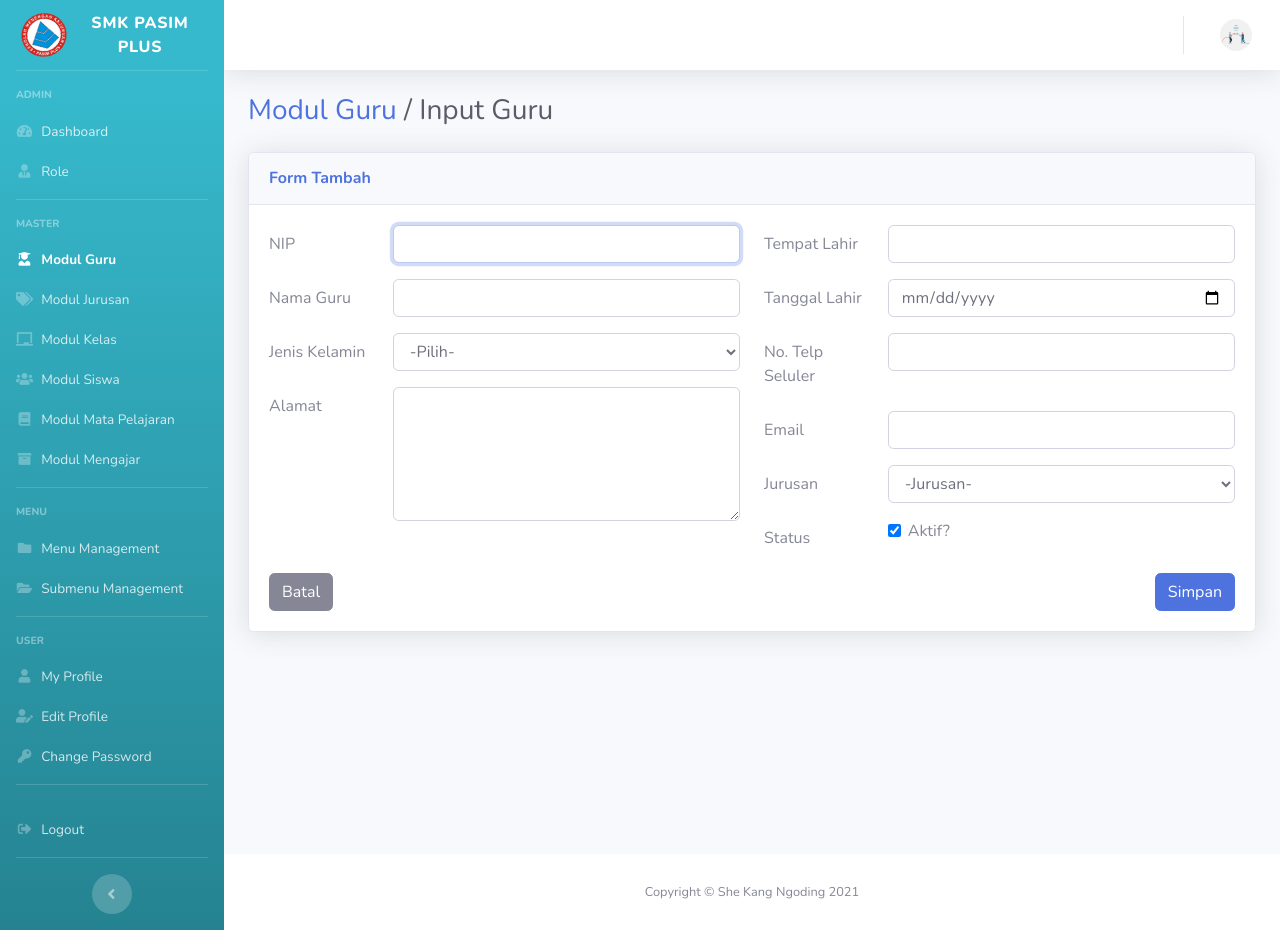
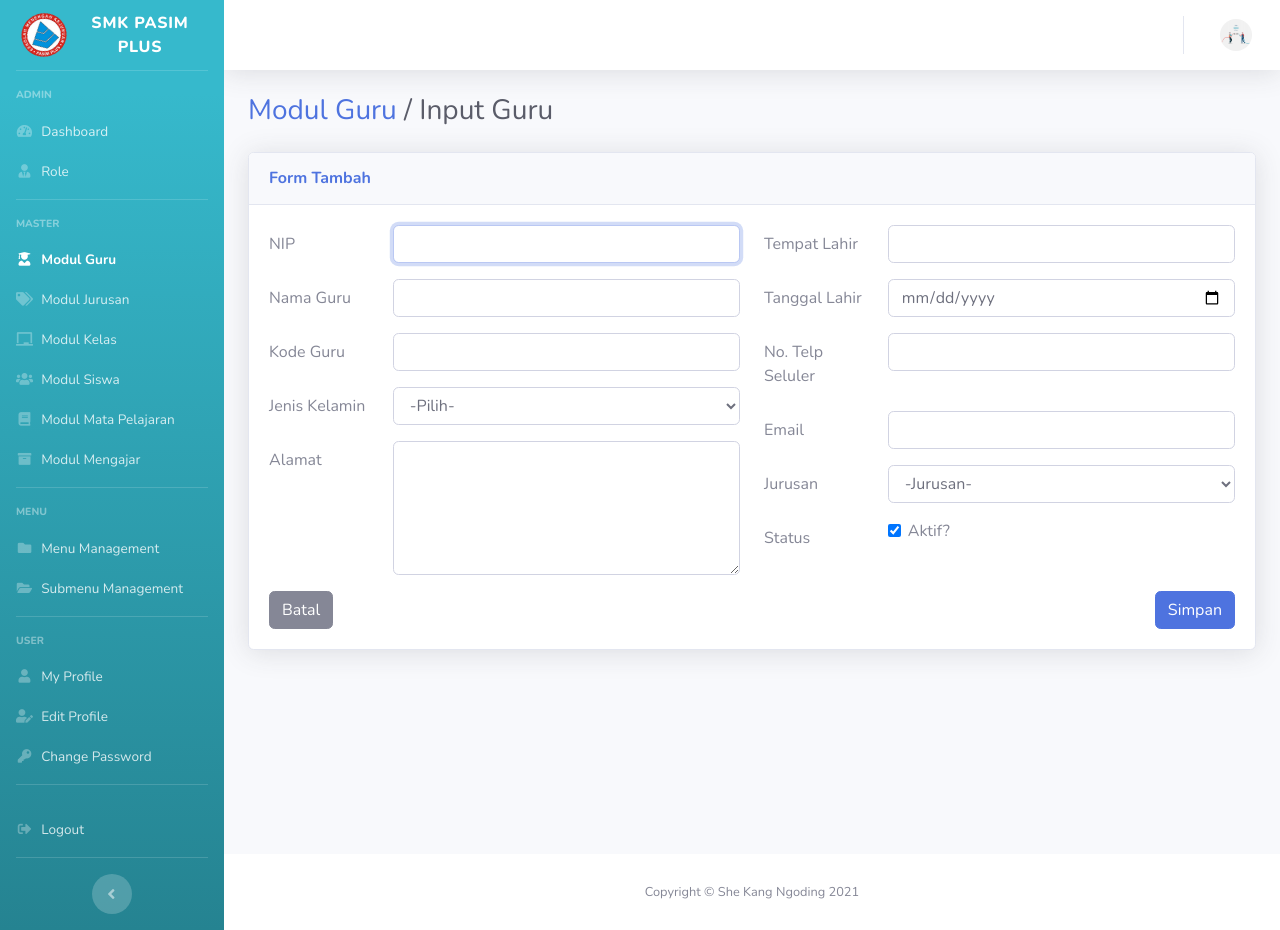
Before and after one commit to miarsmt/administrasi_guru, a CodeIgniter app: page /administrasi_guru/index.php/master/addguru in a window 1280 px wide. Run offline with CodeIgniter, Linux system fonts and the light colour scheme; a user stored in the database is signed in; data comes from the database, SQL or seed files in the repository; data that the repository does not hold is empty.

Commit message:
Modifikasi modul guru

```diff
--- a/application/controllers/Master.php
+++ b/application/controllers/Master.php
@@ -46,13 +46,14 @@ class Master extends CI_Controller
         } else {
             $data = [
                 'nip'           => $this->input->post('nip', true),
-                'namaguru'     => $this->input->post('namaguru', true),
+                'kodeguru'      => $this->input->post('kode', true),
+                'namaguru'      => $this->input->post('namaguru', true),
                 'jeniskelamin'  => $this->input->post('jenkel', true),
                 'tempatlahir'   => $this->input->post('tempat', true),
                 'tgllahir'      => $this->input->post('tgl', true),
-                'alamatguru'   => $this->input->post('alamatguru', true),
+                'alamatguru'    => $this->input->post('alamatguru', true),
                 'notelpseluler' => $this->input->post('notelp', true),
-                'emailguru'    => $this->input->post('emailguru', true),
+                'emailguru'     => $this->input->post('emailguru', true),
                 'kodejurusan'   => $this->input->post('kodejurusan', true),
                 'iduser'        => $this->session->userdata('iduser'),
                 'is_active'     => $this->input->post('is_active', true)
@@ -73,6 +74,9 @@ class Master extends CI_Controller
         $this->form_validation->set_rules('namaguru', 'Nama guru', 'required|trim', [
             'required' => '%s tidak boleh kosong',
         ]);
+        $this->form_validation->set_rules('kode', 'Kode guru', 'required|trim', [
+            'required' => '%s tidak boleh kosong',
+        ]);
         $this->form_validation->set_rules('alamatguru', 'Alamat', 'required|trim|min_length[10]', [
             'required' => '%s tidak boleh kosong',
             'min_length' => '%s minimal 10 karakter'
@@ -89,6 +93,9 @@ class Master extends CI_Controller
         $this->form_validation->set_rules('emailguru', 'Email', 'required|trim|valid_email', [
             'required' => '%s tidak boleh kosong',
             'valid_email' => '%s tidak sesuai'
+        ]);
+        $this->form_validation->set_rules('kodejurusan', 'Jurusan', 'required|trim', [
+            'required' => '%s tidak boleh kosong'
         ]);
     }
 
@@ -120,6 +127,9 @@ class Master extends CI_Controller
     private function _rulesEditGuru()
     {
         $this->form_validation->set_rules('namaguru', 'Nama guru', 'required|trim', [
+            'required' => '%s tidak boleh kosong',
+        ]);
+        $this->form_validation->set_rules('kode', 'Kode guru', 'required|trim', [
             'required' => '%s tidak boleh kosong',
         ]);
         $this->form_validation->set_rules('alamatguru', 'Alamat', 'required|trim|min_length[10]', [
--- a/application/models/Master_model.php
+++ b/application/models/Master_model.php
@@ -37,13 +37,14 @@ class Master_model extends CI_Model
     public function editDataGuru()
     {
         $data = [
-            'namaguru'     => $this->input->post('namaguru', true),
+            'namaguru'      => $this->input->post('namaguru', true),
+            'kodeguru'      => $this->input->post('kode', true),
             'jeniskelamin'  => $this->input->post('jenkel', true),
             'tempatlahir'   => $this->input->post('tempat', true),
             'tgllahir'      => $this->input->post('tgl', true),
-            'alamatguru'   => $this->input->post('alamatguru', true),
+            'alamatguru'    => $this->input->post('alamatguru', true),
             'notelpseluler' => $this->input->post('notelp', true),
-            'emailguru'    => $this->input->post('emailguru', true),
+            'emailguru'     => $this->input->post('emailguru', true),
             'kodejurusan'   => $this->input->post('kodejurusan', true),
             'iduser'        => $this->session->userdata('iduser'),
             'is_active'     => $this->input->post('is_active', true)
--- a/application/views/master/guru/add_guru.php
+++ b/application/views/master/guru/add_guru.php
@@ -29,6 +29,13 @@
                                 <div class="col-sm-9">
                                     <input type="text" class="form-control" name="namaguru" id="namaguru" value="<?= set_value('namaguru'); ?>">
                                     <?= form_error('namaguru', '<small class="text-danger">', '</small>'); ?>
+                                </div>
+                            </div>
+                            <div class="form-group row">
+                                <label for="kode" class="col-sm-3 col-form-label">Kode Guru</label>
+                                <div class="col-sm-9">
+                                    <input type="text" class="form-control" name="kode" id="kode" value="<?= set_value('kode'); ?>">
+                                    <?= form_error('kode', '<small class="text-danger">', '</small>'); ?>
                                 </div>
                             </div>
                             <div class="form-group row">
@@ -87,6 +94,7 @@
                                             <option value="<?= $j['kodejurusan']; ?>"><?= $j['namajurusan']; ?></option>
                                         <?php endforeach; ?>
                                     </select>
+                                    <?= form_error('kodejurusan', '<small class="text-danger">', '</small>'); ?>
                                 </div>
                             </div>
                             <div class="form-group row">
--- a/application/views/master/guru/index.php
+++ b/application/views/master/guru/index.php
@@ -28,7 +28,7 @@
                                     <th scope="col">Nama Guru</th>
                                     <th scope="col">Tempat, Tgl Lahir</th>
                                     <th scope="col">Jurusan</th>
-                                    <th scope="col">Active</th>
+                                    <th scope="col">Status</th>
                                     <th scope="col">Action</th>
                                 </tr>
                             </thead>
```
Also changed, not shown: application/views/master/guru/edit_guru.php (+7 -0 lines).
